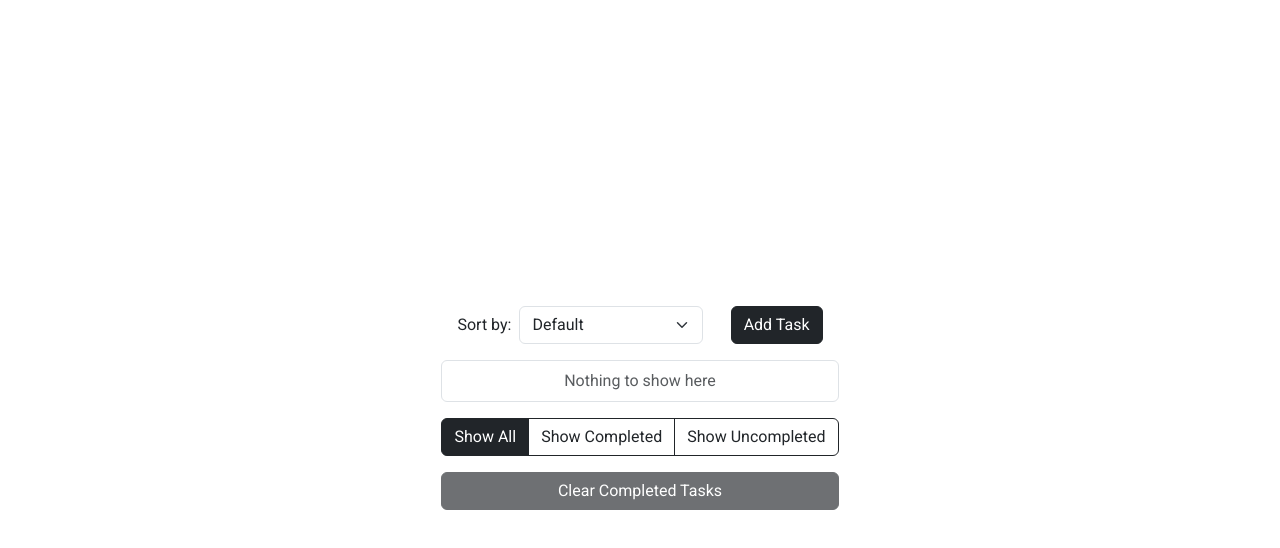
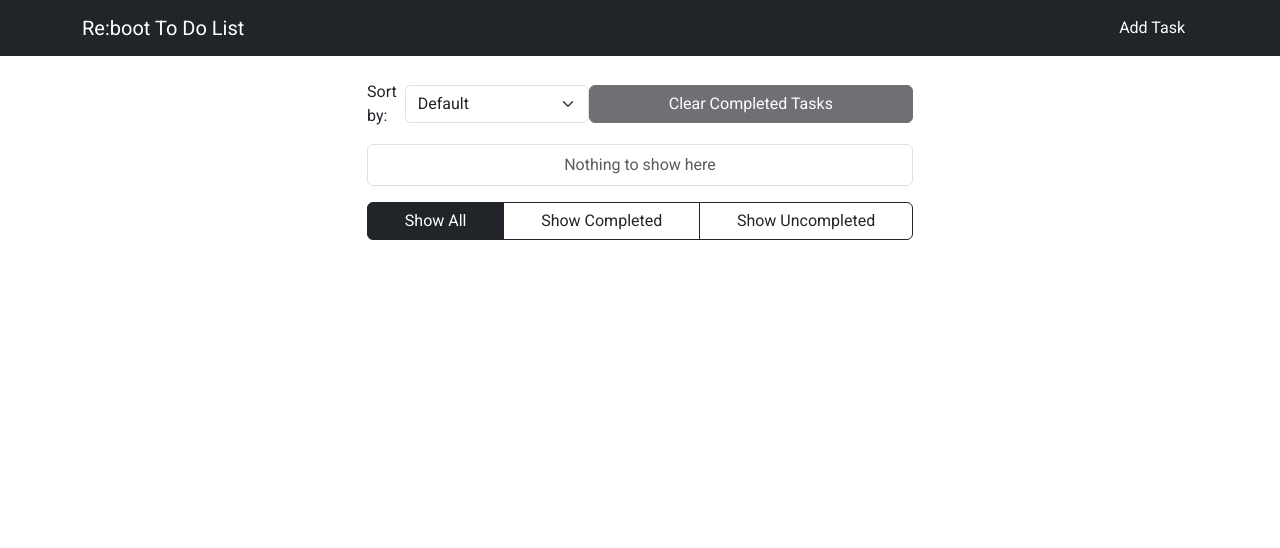
Before and after one commit to Jack-Vu/Jack-todo-list, a React (Create React App) app: page / in a window 1280 px wide. Shown: the top 548 px of the page. Built offline with nearby package versions, Linux system fonts and the light colour scheme.

Commit message:
additional changes to UI

```diff
--- a/public/index.html
+++ b/public/index.html
@@ -7,36 +7,19 @@
     <meta name="theme-color" content="#000000" />
     <meta
       name="description"
-      content="Web site created using create-react-app"
-    />
-    <!--
-      manifest.json provides metadata used when your web app is installed on a
-      user's mobile device or desktop. See https://developers.google.com/web/fundamentals/web-app-manifest/
-    -->
-    <!--
-      Notice the use of %PUBLIC_URL% in the tags above.
-      It will be replaced with the URL of the `public` folder during the build.
-      Only files inside the `public` folder can be referenced from the HTML.
-
-      Unlike "/favicon.ico" or "favicon.ico", "%PUBLIC_URL%/favicon.ico" will
-      work correctly both with client-side routing and a non-root public URL.
-      Learn how to configure a non-root public URL by running `npm run build`.
-    -->
+      content="Web site created using create-react-app" />
     <title>Jack's To Do List</title>
     <link
       rel="stylesheet"
-      href="https://fonts.googleapis.com/css?family=Roboto"
-    />
+      href="https://fonts.googleapis.com/css?family=Roboto" />
     <link
       href="https://cdn.jsdelivr.net/npm/bootstrap@5.3.2/dist/css/bootstrap.min.css"
       rel="stylesheet"
       integrity="sha384-T3c6CoIi6uLrA9TneNEoa7RxnatzjcDSCmG1MXxSR1GAsXEV/Dwwykc2MPK8M2HN"
-      crossorigin="anonymous"
-    />
+      crossorigin="anonymous" />
     <script
       src="https://kit.fontawesome.com/797eb10289.js"
-      crossorigin="anonymous"
-    ></script>
+      crossorigin="anonymous"></script>
   </head>
   <body>
     <noscript>You need to enable JavaScript to run this app.</noscript>
@@ -44,7 +27,6 @@
     <script
       src="https://cdn.jsdelivr.net/npm/bootstrap@5.3.2/dist/js/bootstrap.bundle.min.js"
       integrity="sha384-C6RzsynM9kWDrMNeT87bh95OGNyZPhcTNXj1NW7RuBCsyN/o0jlpcV8Qyq46cDfL"
-      crossorigin="anonymous"
-    ></script>
+      crossorigin="anonymous"></script>
   </body>
 </html>
--- a/src/App.jsx
+++ b/src/App.jsx
@@ -1,20 +1,27 @@
-import { AddTask } from "./components/AddTask";
+
 import { ClearTask } from "./components/ClearTask";
 import { Filters } from "./components/Filters";
+import { Navbar } from "./components/Navbar";
 import { Sort } from "./components/Sort";
 import { TaskList } from "./components/TaskList";
 
 function App() {
   return (
-    <div id="main-container">
-      <div className="d-flex justify-content-between m-3">
-        <Sort />
-        <AddTask />
-      </div>
-      <TaskList />
-      <Filters />
-      <ClearTask />
-    </div>
+    <>
+      <Navbar />
+      <main className="container">
+        <div className="row justify-content-center">
+          <div className="col col-md-10 col-lg-8 col-xl-6">
+            <div className="d-flex justify-content-between align-items-center mb-3">
+              <Sort />
+              <ClearTask />
+            </div>
+            <TaskList />
+            <Filters />
+          </div>
+        </div>
+      </main>
+    </>
   );
 }
 
--- a/src/components/AddTaskModal.jsx
+++ b/src/components/AddTaskModal.jsx
@@ -2,7 +2,6 @@
 import { v4 as uuidv4 } from "uuid";
 import { TasksContext } from "../context/TasksContext";
 import { ADD_TASK_MODAL_ID } from "../constants";
-
 
 const AddTaskModal = () => {
   const [taskLabel, setTaskLabel] = useState("");
@@ -29,12 +28,6 @@
   const handleChange = (e) => {
     setTaskLabel(e.target.value);
   };
-
-//   const handleKeyDown = (e) => {
-//     if (e.key === "Enter") {
-//       handleAddTask();
-//     }
-//   };
 
   const handlePriorityChange = (e) => {
     setPriority(e.target.value);
@@ -72,7 +65,6 @@
                 aria-describedby="task-input"
                 value={taskLabel}
                 onChange={handleChange}
-                // onKeyDown={handleKeyDown}
               />
             </div>
             <div className="mb-3">
@@ -107,4 +99,4 @@
   );
 };
 
-export { AddTaskModal, ADD_TASK_MODAL_ID };
+export { AddTaskModal };
--- a/src/components/ClearTask.jsx
+++ b/src/components/ClearTask.jsx
@@ -3,21 +3,17 @@
 import { TasksContext } from "../context/TasksContext";
 
 const ClearTask = () => {
-  const {tasks, clearCompletedTasks} = useContext(TasksContext)
+  const { tasks, clearCompletedTasks } = useContext(TasksContext);
   return (
     <>
-      <div className="w-100">
       <button
         className="btn btn-dark w-100"
         id="clear-completed-tasks"
         data-bs-toggle="modal"
         data-bs-target="#clearCompletedTasks"
-          disabled={tasks.filter((task) => task.isCompleted).length === 0}
-        >
+        disabled={tasks.filter((task) => task.isCompleted).length === 0}>
         Clear Completed Tasks
       </button>
-      </div>
-
       <Modal id="clearCompletedTasks" handleDelete={clearCompletedTasks} />
     </>
   );
--- /dev/null
+++ b/src/components/Navbar.jsx
@@ -0,0 +1,14 @@
+import { AddTask } from "./AddTask";
+
+export const Navbar = () => {
+  return (
+    <nav className="navbar navbar-expand-md navbar-dark bg-dark mb-4">
+      <div className="container-fluid container-sm">
+        <a className="navbar-brand" href="/">
+          Re:boot To Do List
+        </a>
+        <AddTask />
+      </div>
+    </nav>
+  );
+};
--- a/src/components/TaskItem.jsx
+++ b/src/components/TaskItem.jsx
@@ -1,8 +1,6 @@
 import { useContext, useState } from "react";
 import { TasksContext } from "../context/TasksContext";
 import { PriorityMapping } from "../constants";
-
-
 
 const TaskItem = ({ task, setTaskToBeDeleted }) => {
   const { toggleTask, updateTaskLabel } = useContext(TasksContext);
@@ -59,12 +57,10 @@
                 type="checkbox"
                 id={taskId}
                 checked={isCompleted}
-                onChange={handleChange}
-              ></input>
+                onChange={handleChange}></input>
               <label
                 className={`form-check-label ${isCompleted ? "completed" : ""}`}
-                htmlFor={taskId}
-              >
+                htmlFor={taskId}>
                 {label}
               </label>
             </>
@@ -75,37 +71,32 @@
             <div
               className="btn-group"
               role="group"
-              aria-label="Basic outlined example"
-            >
+              aria-label="Basic outlined example">
               <button
                 type="button"
                 className="btn btn-sm btn-dark"
                 style={{ "--bs-btn-padding-y": ".1rem" }}
-                onClick={handleSaveEdit}
-              >
+                onClick={handleSaveEdit}>
                 Save
               </button>
               <button
                 type="button"
                 className="btn btn-sm btn-light"
                 style={{ "--bs-btn-padding-y": ".1rem" }}
-                onClick={handleCancelEdit}
-              >
+                onClick={handleCancelEdit}>
                 Cancel
               </button>
             </div>
           ) : (
             <>
               <div className="priority-icon">
-              <i
-                className={`fa-solid ${PriorityMapping[priority].iconClass}`}
-              ></i>
+                <i
+                  className={`fa-solid ${PriorityMapping[priority].iconClass}`}></i>
               </div>
               <div
                 id="edit-button-container"
                 className="pointer"
-                onClick={switchToEditMode}
-              >
+                onClick={switchToEditMode}>
                 <i className="fa-solid fa-pen-to-square"></i>
               </div>
               <div
@@ -115,12 +106,7 @@
                 data-bs-target="#taskListDeleteTask"
                 onClick={() => {
                   setTaskToBeDeleted(task);
-                  console.log(
-                    "Clicked on trash can, and passing up data",
-                    task
-                  );
-                }}
-              >
+                }}>
                 <i className="fa-solid fa-trash-can" aria-hidden="true"></i>
               </div>
             </>
--- a/src/components/TaskList.jsx
+++ b/src/components/TaskList.jsx
@@ -55,7 +55,6 @@
   );
 
   const handleDeleteTask = () => {
-    console.log("Deleting task w/ ID: ", taskToBeDeleted.taskId);
     deleteTask(taskToBeDeleted.taskId);
   };
 
--- a/src/context/TasksContext.jsx
+++ b/src/context/TasksContext.jsx
@@ -70,14 +70,14 @@
       value={{
         tasks,
         filter,
+        sortOrder,
         setFilter,
+        setSortOrder,
         addTask,
         deleteTask,
         toggleTask,
         updateTaskLabel,
         clearCompletedTasks,
-        sortOrder,
-        setSortOrder
       }}>
       {children}
     </TasksContext.Provider>
--- a/src/index.css
+++ b/src/index.css
@@ -3,21 +3,11 @@
   font-family: "Roboto", sans-serif;
   -webkit-font-smoothing: antialiased;
   -moz-osx-font-smoothing: grayscale;
-}
-
-#root {
   height: 100vh;
-  display: flex;
-  justify-content: center;
-  align-items: center;
 }
 
 #newTaskText {
   width: 300px;
-}
-
-#main-container {
-  width: fit-content;
 }
 
 .pointer {
```
Lines whose indentation alone changed are shown as unchanged.
